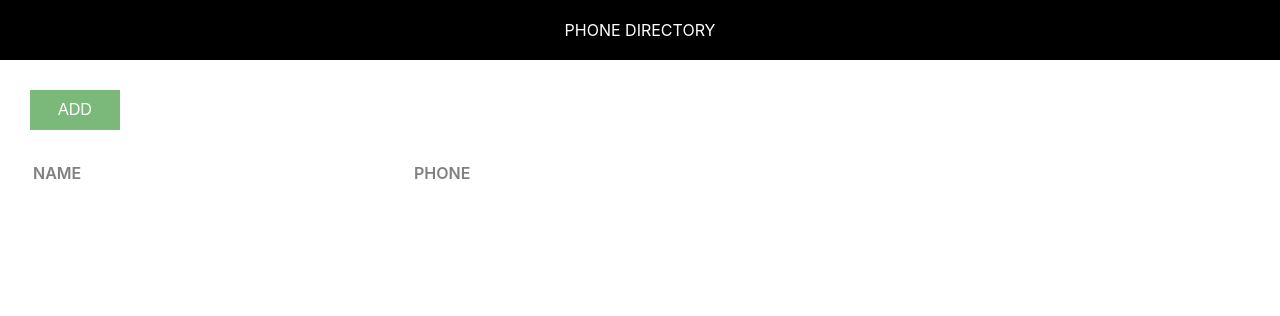
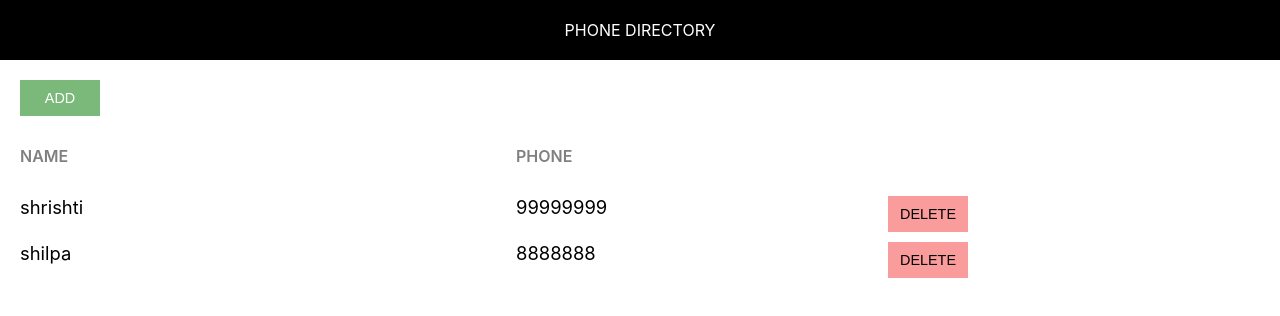
Before and after one commit to soniyakocher/phone-directory, a React (Create React App) app: page / in a window 1280 px wide. Shown: the top 316 px of the page. Built offline with nearby package versions, Linux system fonts and the light colour scheme.

Commit message:
Added delete button

```diff
--- a/src/App.css
+++ b/src/App.css
@@ -1,41 +1,49 @@
-#add-btn{
-    background-color:#7ab97a;
-    color:white;
-    padding:2px;
-    margin-top: 30px;
-    width: 90px;
-    height: 40px;
-    text-align: center;
-    font-size: medium;
-    border:none;
-    margin-left: 30px;
-    text-transform: uppercase;
+.component-body-container {
+    padding: 20px;
 }
 
-#name{
+.custom-btn {
+    padding: 10px;
+    border: none;
+    margin-right: 10px;
     text-transform: uppercase;
-    color: grey;
-    margin:30px;
-    padding: 3px;
-    font-size: 1rem;
-    font-weight: 600;
-
+    width: 80px;
+    font-size: 0.9rem;
+    cursor: pointer;
+    outline: none;
 }
 
-#phone{
-    text-transform: uppercase;
-    color: #808080;
-    margin:30px;
-    padding: 3px;
-    font-size: 1rem;
-    font-weight: 600;
+.add-btn {
+    background: #7ab97a;
+    color: #fff;
 }
 
-.main{
+.grid-container {
     display: grid;
-    grid-template-columns: 20% 10% auto;
+    grid-template-columns: 40% 30% auto;
+    margin-bottom: 10px;
+}
+
+.heading-container {
+    margin: 30px 0 30px 0;
+    width: 100%;
+}
+
+.grid-item {
     background-color: rgba(255, 255, 255, 0.8);
     font-size: 1.15rem;
     word-wrap: break-word;
     padding-right: 10px;
 }
+
+.name-heading, .phone-heading {
+    font-size: 1rem;
+    font-weight: 600;
+    color: #808080;
+    text-transform: uppercase;
+}
+
+.delete-btn{
+    background: #fa9c9c;
+    color: #000;
+}
--- a/src/App.js
+++ b/src/App.js
@@ -4,15 +4,45 @@
 
 class App extends Component {
   render() {
+
+    let subscribers = [
+      {
+        id:1,
+        name:"shrishti",
+        phone:"99999999"
+      },
+      {
+        id:2,
+        name:"shilpa",
+        phone:"8888888"
+      }
+    ];
     return (
+      <div>
+      <Header />
+        <div className="component-body-container">
+          <button className="custom-btn add-btn">Add</button>
 
-      <div>
-        <Header/>
-        <button id="add-btn">Add</button>
-        <div className="main">
-          <span id="name">Name</span> <br />
-          <span id="phone">Phone</span>
-        </div>
+          <div className="grid-container heading-container">
+            <span className="grid-item name-heading">Name</span>
+            <span className="grid-item phone-heading">Phone</span>
+          </div>
+
+        {
+          subscribers.map(sub =>{
+            return <div  key={sub.id}className="grid-container">
+              <span className = "grid-item">{sub.name}</span>
+              <span className = "grid-item"> {sub.phone}</span>
+
+               <span className="grid-item action-btn-container ">
+               <button className="custom-btn delete-btn">Delete</button>
+               </span>
+               </div>
+
+          })
+        }
+
+      </div>
       </div>
 
     );
```
